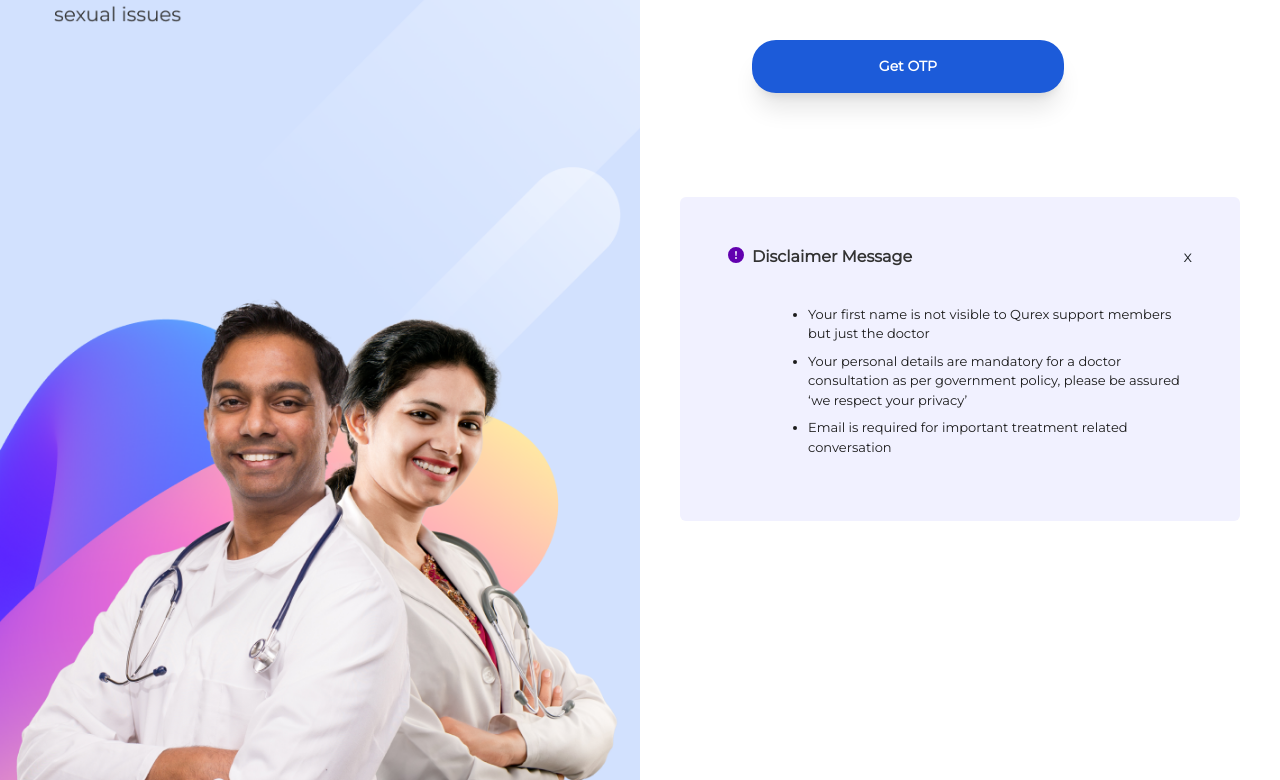
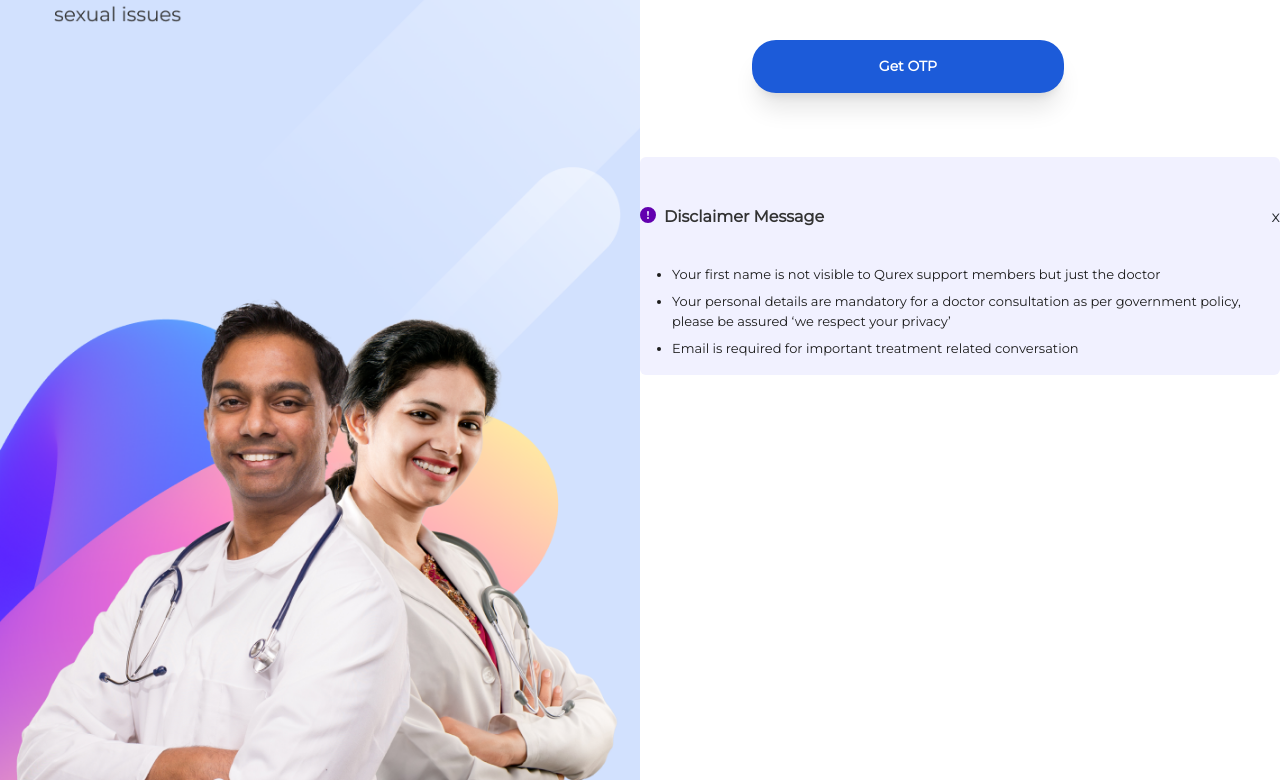
Before and after one commit to shubhMonter/qurex-frontend-1, a React (Create React App) app: page /register in a window 1280 px wide. Shown: the part 678-1458 px from the top of the page. Built offline with nearby package versions, Linux system fonts and the light colour scheme; a web font is replaced by a local one; what agora-rtc-sdk-ng would draw is missing.

Commit message:
UI changes

```diff
--- a/src/common/components/DisclaimerMsg/index.jsx
+++ b/src/common/components/DisclaimerMsg/index.jsx
@@ -2,7 +2,7 @@ import React from 'react';
 import { BsFillExclamationCircleFill } from 'react-icons/bs';
 const DiscMsg = () => {
   return (
-    <div className="bg-[#F1F1FF] flex flex-col  m-10 p-5 rounded-md">
+    <div className="bg-[#F1F1FF] flex flex-col pt-5 rounded-md">
       <div className="flex justify-between">
         <div className="flex flex-row">
           <div className="mt-[2px]">
@@ -13,7 +13,7 @@ const DiscMsg = () => {
         <div className="">x</div>
       </div>
       <div className="text-[#1C1C1C] t414 mt-7">
-        <ul className="ml-12 list-disc  text-[13px] ">
+        <ul className=" list-disc  text-[13px] ">
           <li className="mt-2">
             Your first name is not visible to Qurex support members but just the
             doctor
--- a/src/pages/Login/commonOtp.jsx
+++ b/src/common/components/OTP/commonOtp.jsx
@@ -1,5 +1,5 @@
 import React,{ useState } from "react";
-import DiscMsg from "../../common/components/DisclaimerMsg";
+import DiscMsg from "../DisclaimerMsg";
 
 const CommonOTP = (props) => {
     const [otp, setOtp] = useState(["", "", "", ""]);
@@ -17,7 +17,7 @@ const CommonOTP = (props) => {
     return (
         <div className="flex flex-col bg-white">
         <form onSubmit={(e)=>props.handleOtpSubmit(e,otp.join(''))}>
-          <div className="md:px-28 lg:px-28 xl:px-28 md:py-16 lg:py-16 xl:py-16 flex flex-col bg-white">
+
                 <div className="w-9/12 t414 text-[#1C1C1C] mt-16 grid grid-cols-4" >
 
                   { otp && otp.length > 0 && otp.map((x, i) => {
@@ -60,7 +60,7 @@ const CommonOTP = (props) => {
                 {props.loginText}
               </button>
             </div>
-          </div>
+
         </form>
         <DiscMsg />
       </div>
--- a/src/pages/Login/Home/index.jsx
+++ b/src/pages/Login/Home/index.jsx
@@ -33,7 +33,7 @@ const Home = () => {
 
         {byPass ? <UPComp /> : <OTPComp />}
 
-        <div className="mt-4 ml-9 flex flex-row t514 text-[#666666] ">
+        <div className="mt-4 flex flex-row t514 text-[#666666] ">
           <div className="">Don’t have an account? </div>
           <div className="text-[#1C5BD9] pl-1">
             <Link className="no-underline pl-[2px] " to="/register">
--- a/src/pages/Login/OTPComp/index.jsx
+++ b/src/pages/Login/OTPComp/index.jsx
@@ -2,7 +2,7 @@ import React, { useEffect, useState } from 'react';
 import { useNavigate } from 'react-router-dom';
 import { useSelector } from 'react-redux';
 import { GenerateOTP, SubmitVerifyOTP } from '../../../preseneter/Auth/auth';
-import CommonOTP from '../commonOtp';
+import CommonOTP from '../../../common/components/OTP/commonOtp';
 const OTPComp = () => {
   const [buttonText, setButtonText] = useState('Get OTP');
   const [loginText, setLoginText] = useState('Login');
--- a/src/pages/Register/index.jsx
+++ b/src/pages/Register/index.jsx
@@ -5,7 +5,7 @@ import DiscMsg from '../../common/components/DisclaimerMsg';
 import { useNavigate } from 'react-router';
 import { useSelector } from 'react-redux';
 import { SignInOTP, SignUpOTP } from '../../preseneter/Auth/auth';
-import CommonOTP from '../Login/commonOtp';
+import CommonOTP from '../../common/components/OTP/commonOtp';
 
 const Register = () => {
   const [formData, setFormData] = useState({name:'',email:'',mobile:''});
@@ -66,7 +66,10 @@ const Register = () => {
         <img className="min-h-screen" src={qurexhome} alt="" />
       </div>
       {/* <OTPComp className="col-span-1" /> */}
-      {submitOtp ? <CommonOTP handleOtpSubmit={handleOtpSubmit} err={err} loginText={loginText} validateDisabled={false} />: <div className="flex flex-col bg-white">
+      {submitOtp ? (
+        <div className="md:px-28 lg:px-28 xl:px-28 md:py-16 lg:py-16 xl:py-16 flex flex-col bg-white">
+          <CommonOTP handleOtpSubmit={handleOtpSubmit} err={err} loginText={loginText} validateDisabled={false} />
+        </div>) : <div className="flex flex-col bg-white">
         <form onSubmit={handleFormSubmit}>
           <div className="md:px-28 lg:px-28 xl:px-28 md:py-16 lg:py-16 xl:py-16 flex flex-col bg-white">
             <div className="t414 text-[#1C1C1C] mt-7">Name</div>
```
